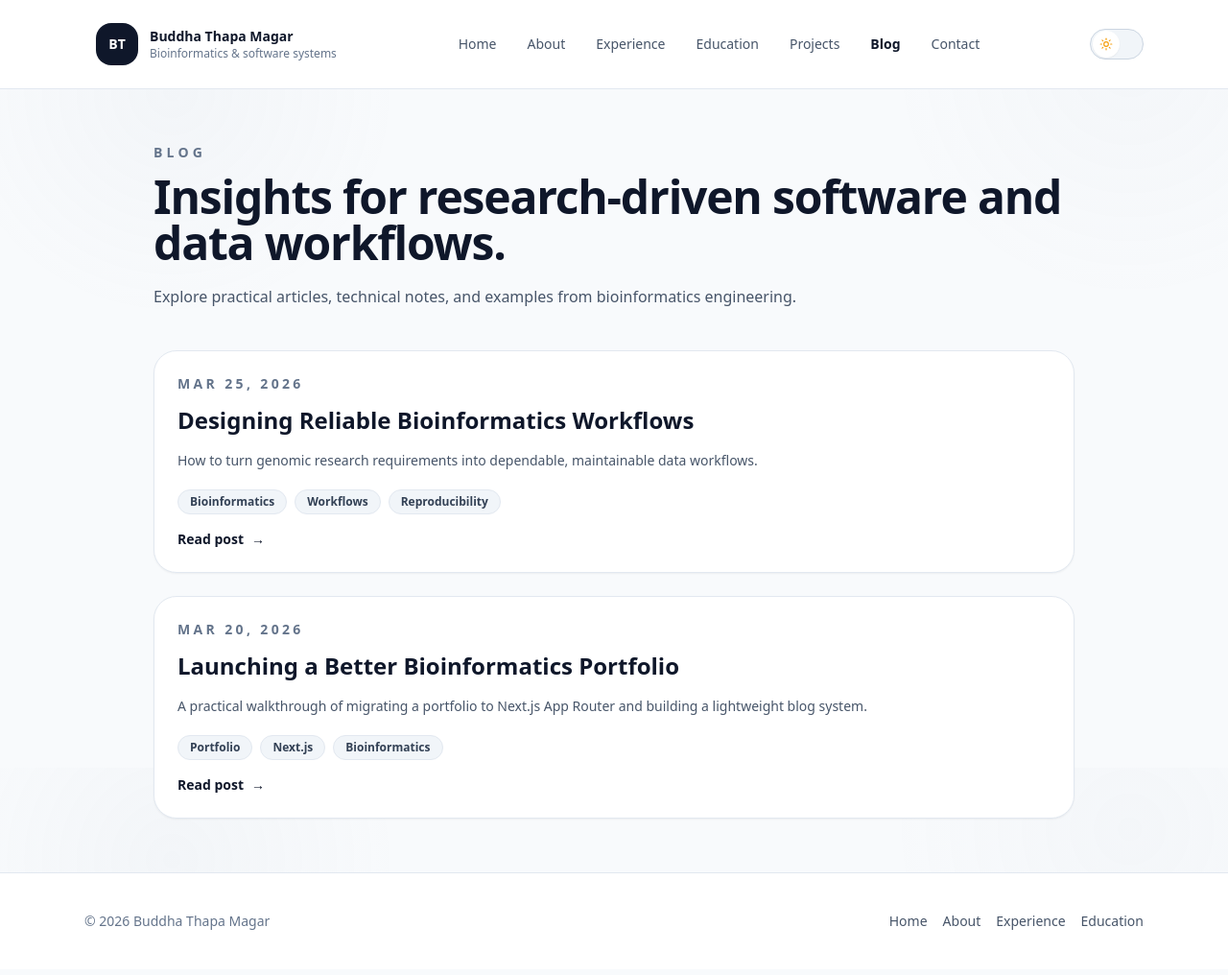
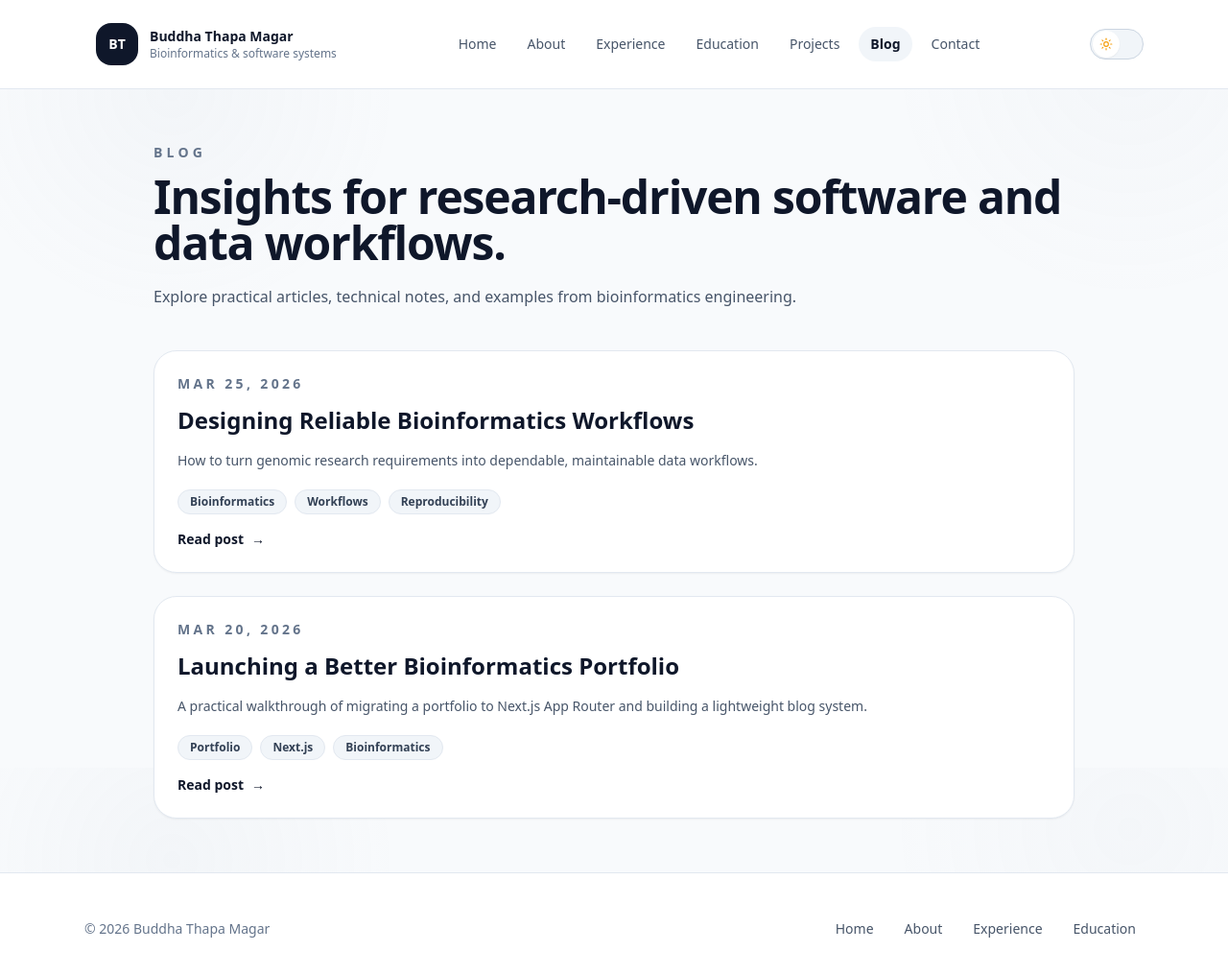
Before and after one commit to buddhathapa12/buddhathapa12.github.io, a Next.js app: page /blog in a window 1280 px wide. Shown: the top 1016 px of the page at 96% size. Built offline with nearby package versions, Linux system fonts and the light colour scheme.

Commit message:
typescript formatting

```diff
--- a/src/components/Footer.tsx
+++ b/src/components/Footer.tsx
@@ -14,7 +14,7 @@ export default function Footer() {
             <Link
               key={item.href}
               href={item.href}
-              className="transition hover:text-slate-900 dark:hover:text-slate-100"
+              className="rounded-full px-2 py-2 transition duration-200 ease-out transform focus-visible:outline focus-visible:outline-2 focus-visible:outline-offset-2 focus-visible:outline-slate-900 md:hover:-translate-y-0.5 md:hover:bg-slate-100 md:hover:text-slate-900 md:hover:underline dark:md:hover:bg-slate-800 dark:md:hover:text-slate-100 active:scale-[0.995] active:bg-slate-100 dark:active:bg-slate-800"
             >
               {item.label}
             </Link>
--- a/src/components/Header.tsx
+++ b/src/components/Header.tsx
@@ -48,10 +48,10 @@ export default function Header() {
               <Link
                 key={link.href}
                 href={link.href}
-                className={`rounded-full px-3 py-2 transition ${
+                className={`rounded-full px-3 py-2 transition duration-200 ease-out transform focus-visible:outline focus-visible:outline-2 focus-visible:outline-offset-2 focus-visible:outline-slate-900 ${
                   isActive
-                    ? "text-slate-900 dark:text-slate-100 font-semibold"
-                    : "text-slate-600 dark:text-slate-400 hover:text-slate-900 dark:hover:text-slate-100"
+                    ? "bg-slate-100 text-slate-900 font-semibold dark:bg-slate-800 dark:text-slate-100"
+                    : "text-slate-600 dark:text-slate-400 md:hover:-translate-y-0.5 md:hover:bg-slate-100 md:hover:text-slate-900 dark:md:hover:bg-slate-800 dark:md:hover:text-slate-100 active:translate-y-0 active:scale-[0.995] active:bg-slate-200 dark:active:bg-slate-800"
                 }`}
               >
                 {link.label}
@@ -98,10 +98,10 @@ export default function Header() {
                   key={link.href}
                   href={link.href}
                   onClick={() => setIsOpen(false)}
-                  className={`rounded-2xl px-3 py-3 text-sm font-medium transition ${
+                  className={`rounded-2xl px-3 py-3 text-sm font-medium min-h-[44px] transition duration-200 ease-out transform focus-visible:outline focus-visible:outline-2 focus-visible:outline-offset-2 focus-visible:outline-slate-900 ${
                     isActive
-                      ? "text-slate-900 dark:text-slate-100"
-                      : "text-slate-700 dark:text-slate-200 hover:text-slate-900 dark:hover:text-slate-100"
+                      ? "bg-slate-100 text-slate-900 dark:bg-slate-800 dark:text-slate-100"
+                      : "text-slate-700 dark:text-slate-200 active:scale-[0.995] active:bg-slate-100 active:text-slate-900 dark:active:bg-slate-800 dark:active:text-slate-100"
                   }`}
                 >
                   {link.label}
--- a/src/components/ProjectCard.tsx
+++ b/src/components/ProjectCard.tsx
@@ -1,4 +1,4 @@
-import type { Project } from "../data/profile";
+import type { Project } from "../types";
 import Button from "./ui/Button";
 import Card from "./ui/Card";
 
--- a/src/components/ui/Card.tsx
+++ b/src/components/ui/Card.tsx
@@ -11,8 +11,8 @@ const baseCardStyles =
   "rounded-[1.5rem] border bg-white p-6 shadow-sm transition duration-200 will-change-transform will-change-opacity focus-visible:outline focus-visible:outline-2 focus-visible:outline-offset-2 focus-visible:outline-slate-900 dark:bg-slate-950";
 
 const variantStyles: Record<CardVariant, string> = {
-  default: `${baseCardStyles} border-slate-200 bg-white hover:-translate-y-1 hover:shadow-lg dark:border-slate-800`,
-  soft: `${baseCardStyles} border-slate-200/80 bg-slate-50 hover:-translate-y-0.5 dark:border-slate-800/80 dark:bg-slate-950/80`,
+  default: `${baseCardStyles} border-slate-200 bg-white hover:-translate-y-1 hover:shadow-lg active:translate-y-0 active:scale-[0.998] dark:border-slate-800`,
+  soft: `${baseCardStyles} border-slate-200/80 bg-slate-50 hover:-translate-y-0.5 active:translate-y-0 active:scale-[0.998] dark:border-slate-800/80 dark:bg-slate-950/80`,
 };
 
 export default function Card({
--- a/src/data/navigation.ts
+++ b/src/data/navigation.ts
@@ -1,4 +1,3 @@
-export type NavItem = {
-  href: string;
-  label: string;
-};
+import type { NavLink } from "../types";
+
+export type { NavLink };
--- a/src/data/page-links.ts
+++ b/src/data/page-links.ts
@@ -1,6 +1,6 @@
-import type { NavItem } from "./navigation";
+import type { NavLink } from "../types";
 
-export const pageLinks: NavItem[] = [
+export const pageLinks: NavLink[] = [
   { href: "/", label: "Home" },
   { href: "/about", label: "About" },
   { href: "/experience", label: "Experience" },
--- /dev/null
+++ b/src/types/index.ts
@@ -0,0 +1,49 @@
+export type NavLink = {
+  href: string;
+  label: string;
+};
+
+export type Project = {
+  name: string;
+  description: string;
+  link: string;
+  tags: string[];
+};
+
+export type EducationItem = {
+  dates: string;
+  institution: string;
+  degree: string;
+  location?: string;
+  highlights: string[];
+};
+
+export type ExperienceItem = {
+  dates: string;
+  title: string;
+  organization: string;
+  location?: string;
+  highlights: string[];
+};
+
+export type Publication = {
+  year: string;
+  citation: string;
+  link?: string;
+};
+
+export type Profile = {
+  name: string;
+  title: string;
+  location: string;
+  phone: string;
+  linkedin: string;
+  github: string;
+  email: string;
+  about: string;
+  skills: string[];
+  education: EducationItem[];
+  experience: ExperienceItem[];
+  publications: Publication[];
+  projects: Project[];
+};
```
Also changed, not shown: src/data/profile.ts (+1 -44 lines), 21 other files (tests, documents, lock files or other folders).
